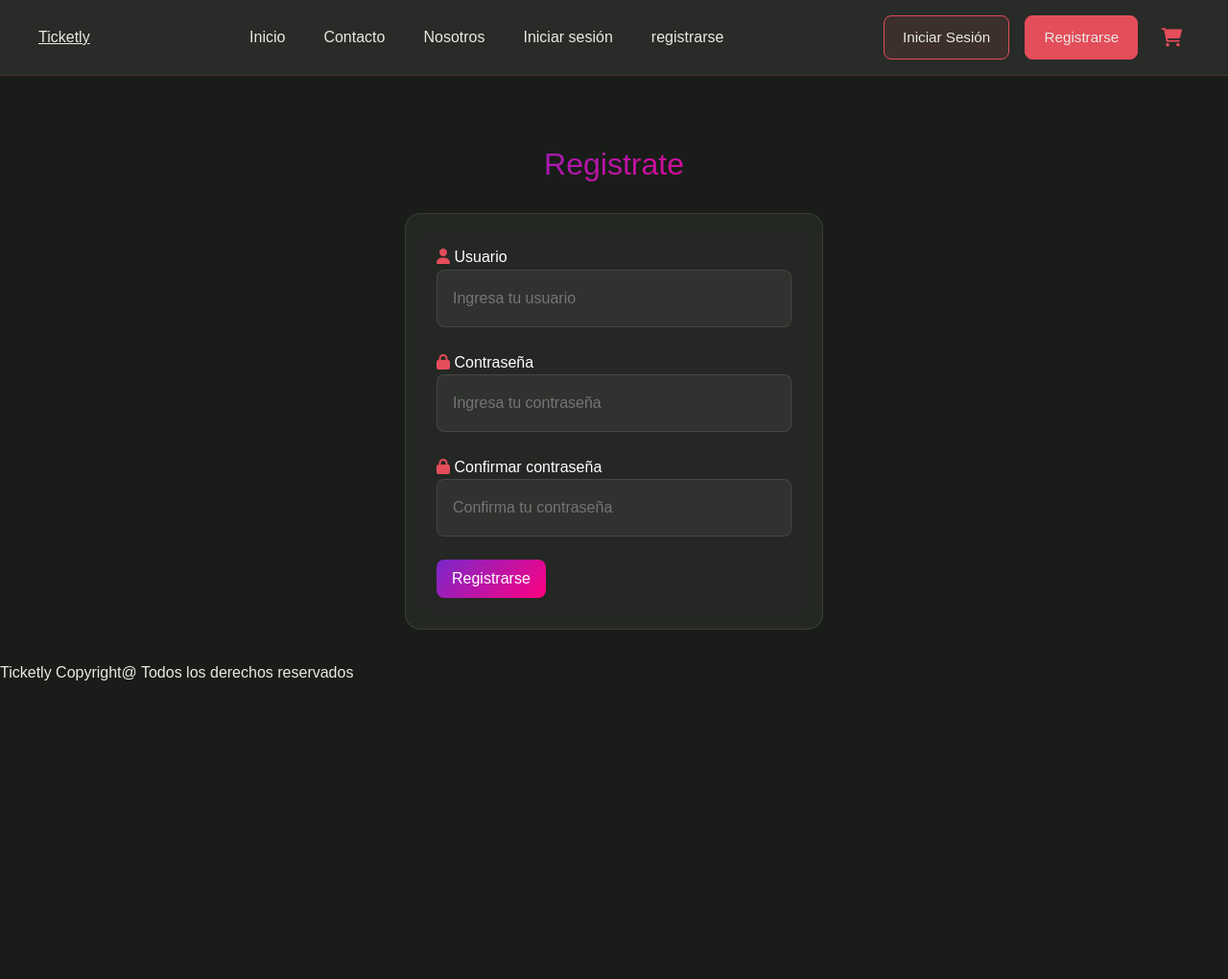
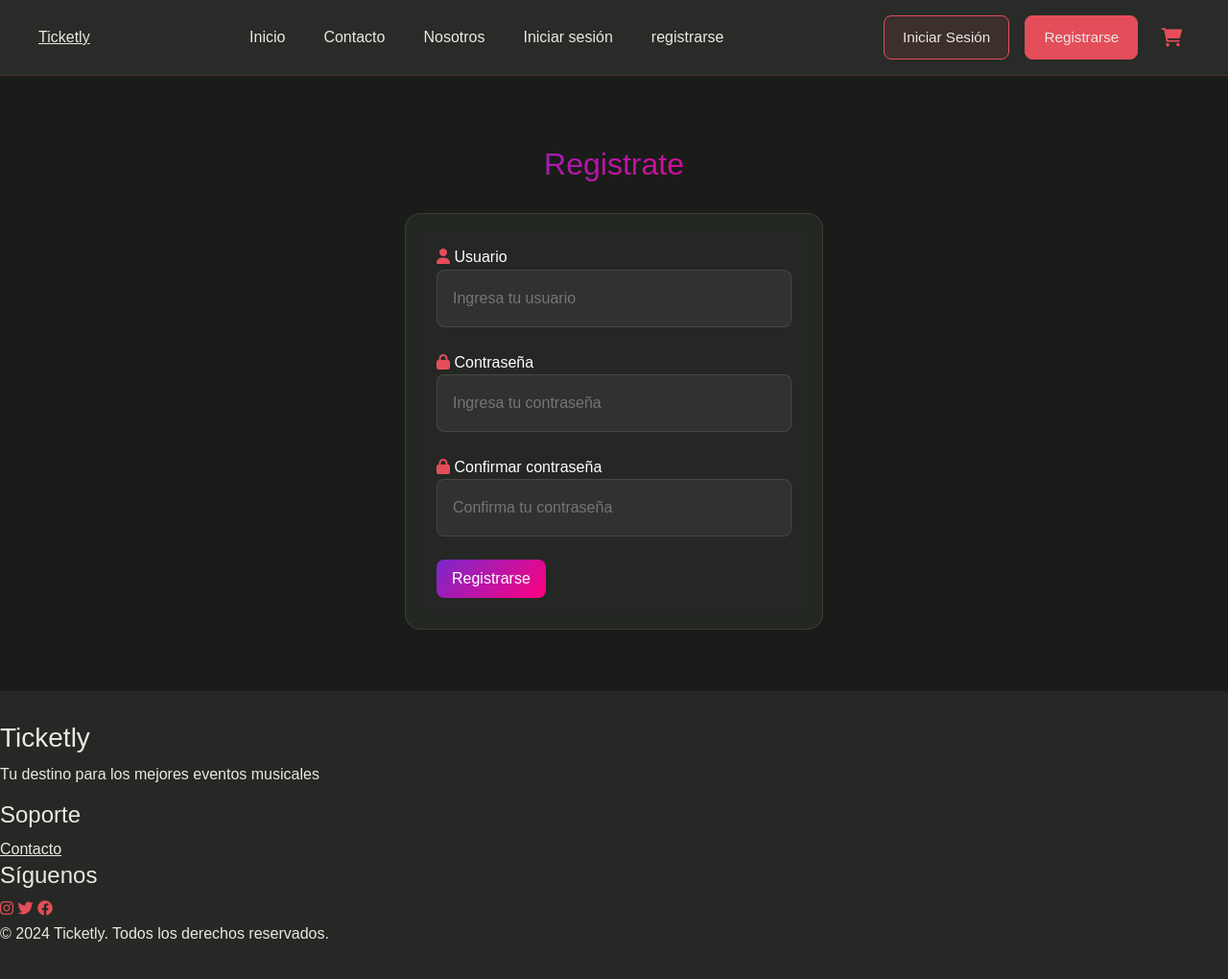
Before and after one commit to Santiago-Goldstein/Ticketly, a plain HTML site: page pages/register.html in a window 1280 px wide. Shown: the whole page at 96% size. Before the commit the page ends 800 px from the top, so only its background shows below. Drawn offline with nearby package versions, Linux system fonts and the light colour scheme; some packages are replaced by stand-ins of ours; a script that the page names is missing.

Commit message:
Update register.html

```diff
--- a/pages/register.html
+++ b/pages/register.html
@@ -82,9 +82,29 @@
             </form>
         </div>
     </main>
-    <footer>
-        <div class="footerTexto">
-            <p>Ticketly Copyright@ Todos los derechos reservados</p>
+    <footer class="main-footer">
+        <div class="footer-content">
+            <div class="footer-brand">
+                <h3>Ticketly</h3>
+                <p>Tu destino para los mejores eventos musicales</p>
+            </div>
+            <div class="footer-links">
+                <div class="footer-section">
+                    <h4>Soporte</h4>
+                    <a href="/pages/contacto.html">Contacto</a>
+                </div>
+                <div class="footer-section">
+                    <h4>Síguenos</h4>
+                    <div class="social-links">
+                        <a href="#"><i class="fab fa-instagram"></i></a>
+                        <a href="#"><i class="fab fa-twitter"></i></a>
+                        <a href="#"><i class="fab fa-facebook"></i></a>
+                    </div>
+                </div>
+            </div>
+            <div class="footer-bottom">
+                <p>&copy; 2024 Ticketly. Todos los derechos reservados.</p>
+            </div>
         </div>
     </footer>
 
```
